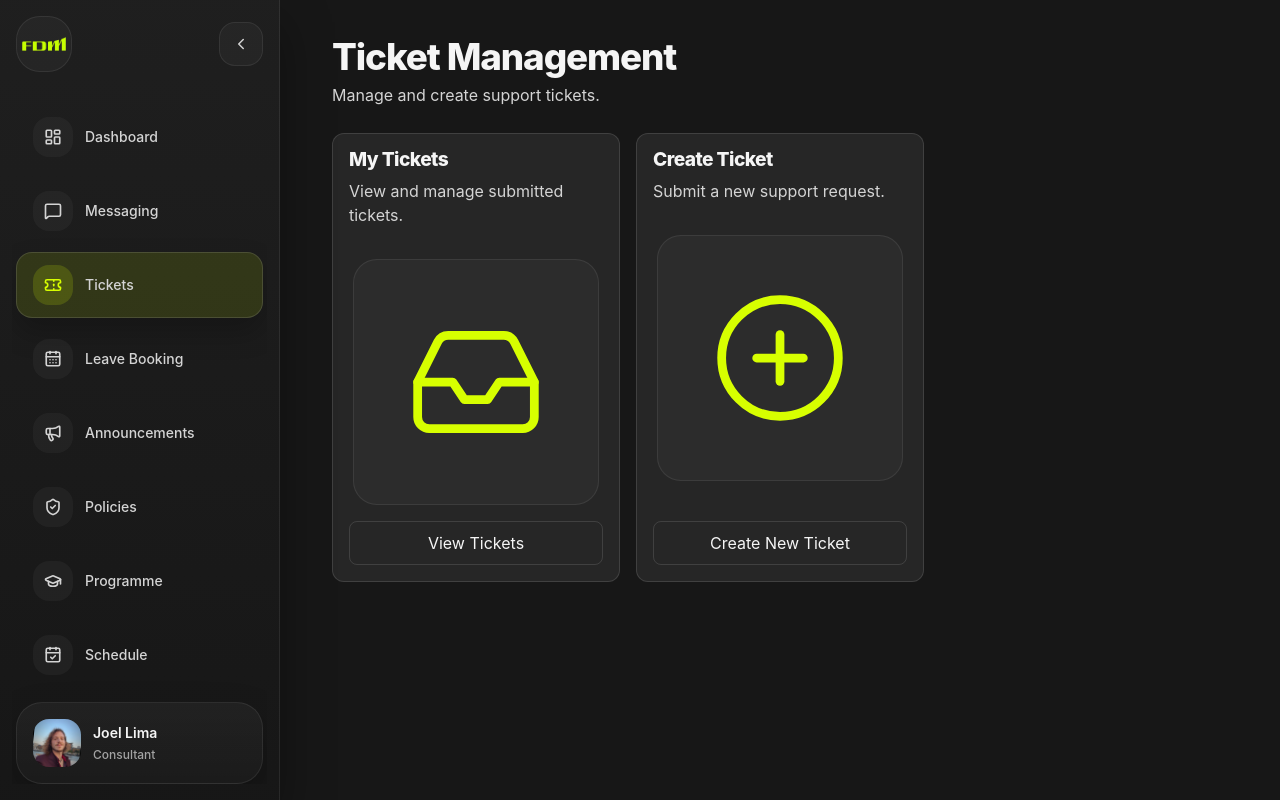
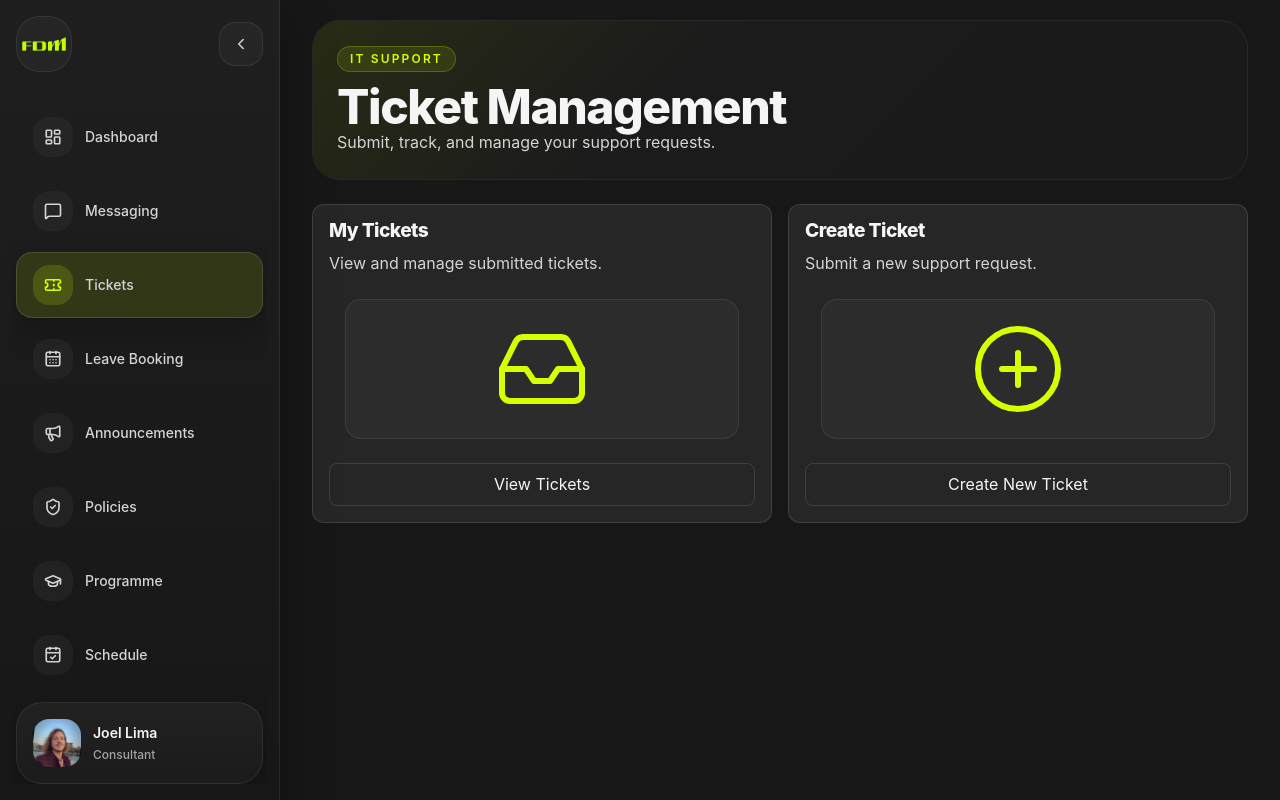
Before and after one commit to FowzanRaja/employee-portal, a React (Vite) app in the folder frontend/: page /tickets in a window 1280 px wide. Built offline with nearby package versions, Linux system fonts and the light colour scheme.

Commit message:
ticket page changes +dashboard consistency

```diff
--- a/frontend/src/components/TicketManagementCard.jsx
+++ b/frontend/src/components/TicketManagementCard.jsx
@@ -11,7 +11,7 @@ export default function TicketTypeCard({ title, description, to, icon: Icon, but
       </p>
       {Icon && (
         <div className="programme-card-icon">
-          <Icon size={140} strokeWidth={1.5} />
+          <Icon size={96} strokeWidth={1.5} />
         </div>
       )}
       <button
--- a/frontend/src/index.css
+++ b/frontend/src/index.css
@@ -900,6 +900,8 @@ aside *::selection {
   padding: 1rem;
   background: var(--fdm-surface);
   transition: transform 0.2s ease, border-color 0.2s ease;
+  min-height: 220px;
+  max-height: 320px;
 }
 
 .programme-card:hover {
@@ -915,24 +917,30 @@ aside *::selection {
 .programme-card-description {
   color: var(--fdm-text-soft);
   line-height: 1.5;
-  margin-bottom: 1rem;
+  margin-bottom: 0.75rem;
 }
 
 .programme-card-icon {
   display: flex;
   align-items: center;
   justify-content: center;
-  width: calc(100% - 0.5rem);
-  aspect-ratio: 1;
+  width: calc(100% - 2rem);
+  height: 140px;
+  max-height: 160px;
   background: rgba(255, 255, 255, 0.03);
   border: 1px solid var(--fdm-border);
-  border-radius: 24px;
-  margin: 1rem auto;
+  border-radius: 16px;
+  margin: 0.75rem auto;
   color: var(--fdm-lime);
 }
 
+.programme-card-icon svg {
+  max-height: 100%;
+  width: auto;
+}
+
 .programme-card-button {
-  margin-top: auto;
+  margin-top: 0.75rem;
   border: 1px solid var(--fdm-border-strong);
   border-radius: 8px;
   background: transparent;
--- a/frontend/src/pages/DashboardPage.jsx
+++ b/frontend/src/pages/DashboardPage.jsx
@@ -12,15 +12,15 @@ function DashboardCard({ to, title, count, description, Icon }) {
   return (
     <Link
       to={to}
-      className="group block rounded-2xl border border-[color:var(--fdm-border)] bg-[rgba(255,255,255,0.02)] p-5 hover:shadow-[0_12px_30px_rgba(0,0,0,0.35)] transition"
+      className="group block rounded-2xl border border-[color:var(--fdm-border-strong)] bg-[var(--fdm-surface)] p-5 hover:shadow-[0_12px_30px_rgba(0,0,0,0.35)] transition"
     >
       <div className="flex items-start justify-between gap-4">
         <div>
           <p className="text-sm text-[var(--fdm-text-muted)]">{title}</p>
           <p className="mt-3 text-2xl font-extrabold text-[var(--fdm-text)]">{count}</p>
-          <p className="mt-2 text-sm text-[var(--fdm-text-soft)]">{description}</p>
+          <p className="mt-2 text-sm text-[var(--fdm-text-soft)] font-normal">{description}</p>
         </div>
-        <div className="flex h-12 w-12 items-center justify-center rounded-2xl bg-[rgba(255,255,255,0.03)] text-[var(--fdm-text-soft)] group-hover:bg-[rgba(215,255,0,0.08)]">
+        <div className="flex h-12 w-12 items-center justify-center rounded-2xl bg-[var(--fdm-surface-2)] text-[var(--fdm-text-soft)] group-hover:bg-[rgba(215,255,0,0.16)]">
           <Icon size={20} />
         </div>
       </div>
@@ -134,7 +134,7 @@ export default function DashboardPage() {
 
       {/* Two-column area: My Activity (left) & Latest Announcements (right) */}
       <div className="grid gap-6 lg:grid-cols-[1.45fr_0.95fr]">
-        <section className="rounded-[28px] border border-[color:var(--fdm-border)] bg-[rgba(255,255,255,0.02)] p-5">
+        <section className="rounded-[28px] border border-[color:var(--fdm-border-strong)] bg-[var(--fdm-surface)] p-5">
           <div className="flex items-center justify-between">
             <div>
               <p className="text-sm uppercase tracking-[0.18em] text-[var(--fdm-text-muted)]">My Activity</p>
@@ -153,7 +153,7 @@ export default function DashboardPage() {
           </div>
         </section>
 
-        <section className="rounded-[28px] border border-[color:var(--fdm-border)] bg-[rgba(255,255,255,0.02)] p-5">
+        <section className="rounded-[28px] border border-[color:var(--fdm-border-strong)] bg-[var(--fdm-surface)] p-5">
           <div className="flex items-center justify-between">
             <div>
               <p className="text-sm uppercase tracking-[0.18em] text-[var(--fdm-text-muted)]">Latest Announcements</p>
--- a/frontend/src/pages/TicketPage.jsx
+++ b/frontend/src/pages/TicketPage.jsx
@@ -1,5 +1,6 @@
 import TicketTypeCard from '../components/TicketManagementCard'
 import { Inbox, PlusCircle } from 'lucide-react';
+import Title from '../components/Title'
 
 const TICKET_SECTIONS = [
   {
@@ -20,15 +21,14 @@ const TICKET_SECTIONS = [
 
 export default function TicketPage() {
   return (
-    <section className="programme-page">
-      <header className="programme-page-header">
-        <h1 className="programme-page-title">Ticket Management</h1>
-        <p className="programme-page-subtitle">
-          Manage and create support tickets.
-        </p>
-      </header>
+    <section className="mx-auto flex w-full max-w-7xl flex-col gap-6 pb-10">
+      <Title
+        badge="IT Support"
+        title="Ticket Management"
+        subtitle="Submit, track, and manage your support requests."
+      />
 
-      <div className="programme-grid">
+      <div className="grid grid-cols-1 md:grid-cols-2 gap-4">
         {TICKET_SECTIONS.map((section) => (
           <TicketTypeCard
             key={section.to}
```
